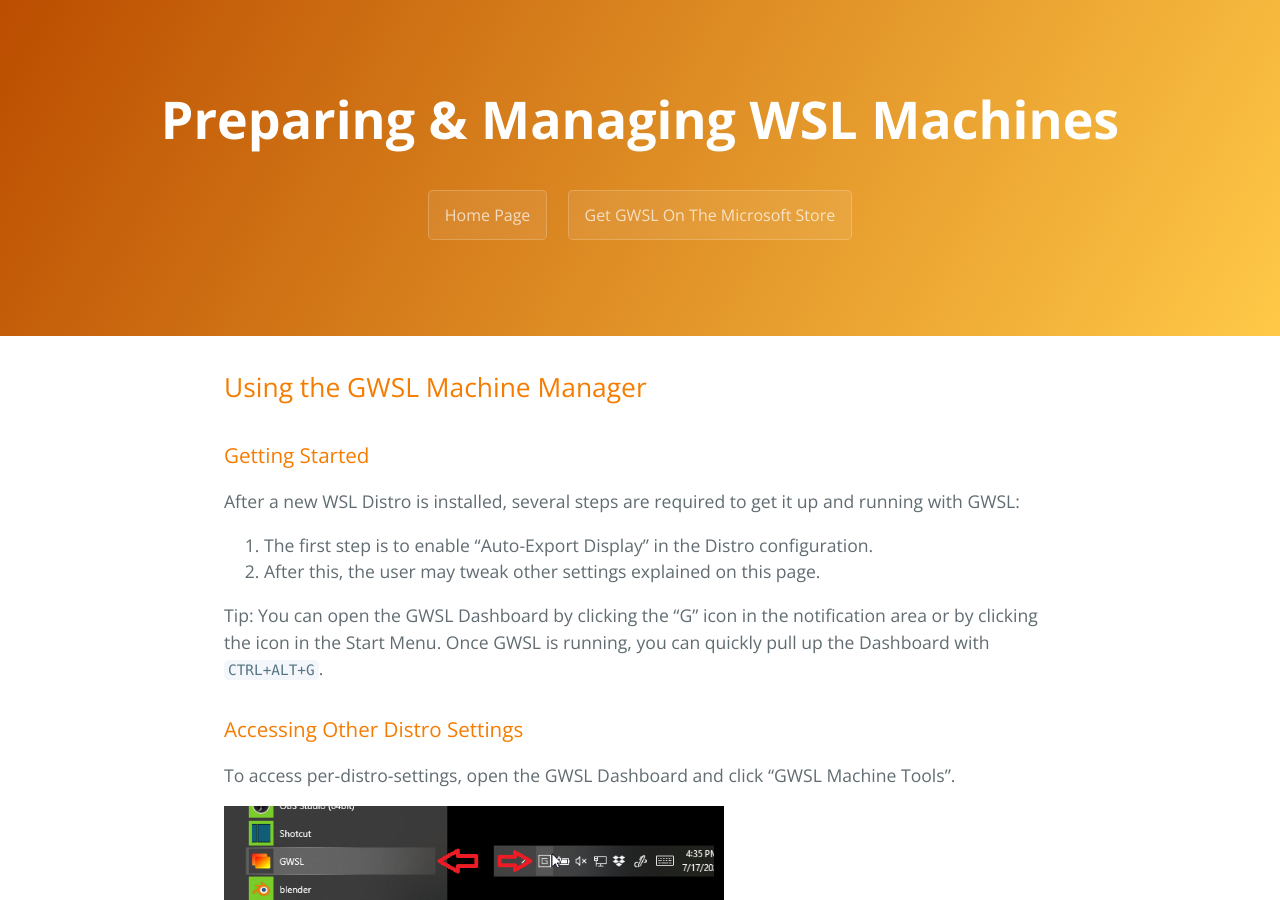
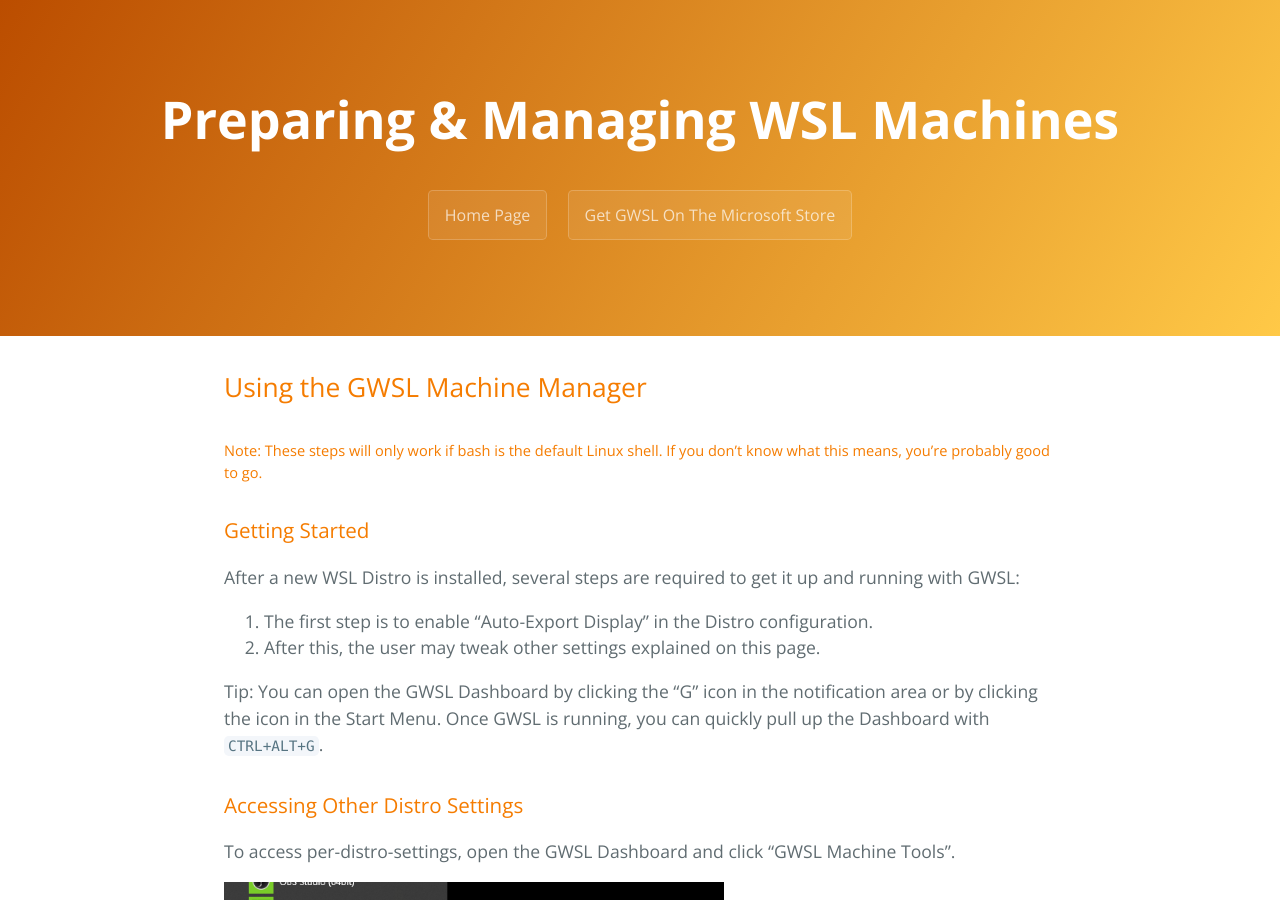
Before and after one commit to Opticos/gwsl, a Jekyll site: the page built from tutorials/machine_configure.md, in a window 1280 px wide and 900 px high. Built offline with Jekyll 4.4.1, drawn with Linux system fonts in a browser that asks for light colours; the repository's description, which GitHub fills in, is left out.

Commit message:
Update machine_configure.md

```diff
--- a/tutorials/machine_configure.md
+++ b/tutorials/machine_configure.md
@@ -4,7 +4,7 @@ title: Preparing & Managing WSL Machines
 permalink: /tutorials/machine_configure.html
 ---
 ## Using the GWSL Machine Manager
-
+##### Note: These steps will only work if bash is the default Linux shell. If you don't know what this means, you're probably good to go.
 <!-- ### Contents:
 [Accessing Machine Settings](#accessing-machine-settings)
 [Using the Manager](#gwsl-machine-manager-overview) -->
```
